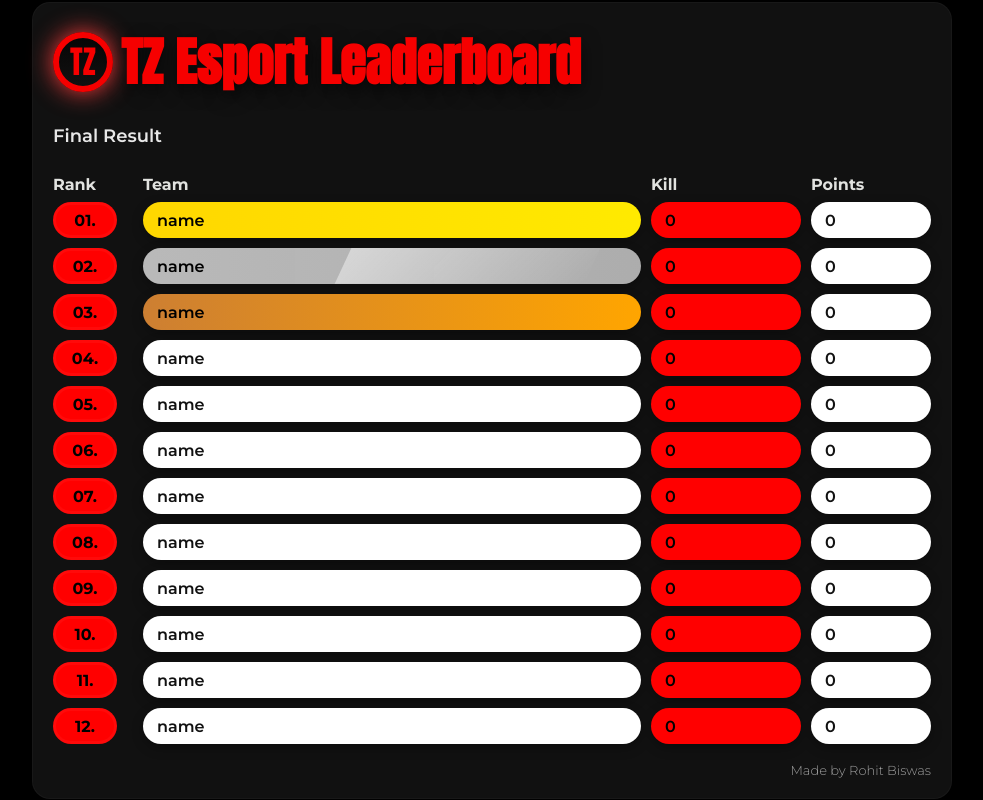
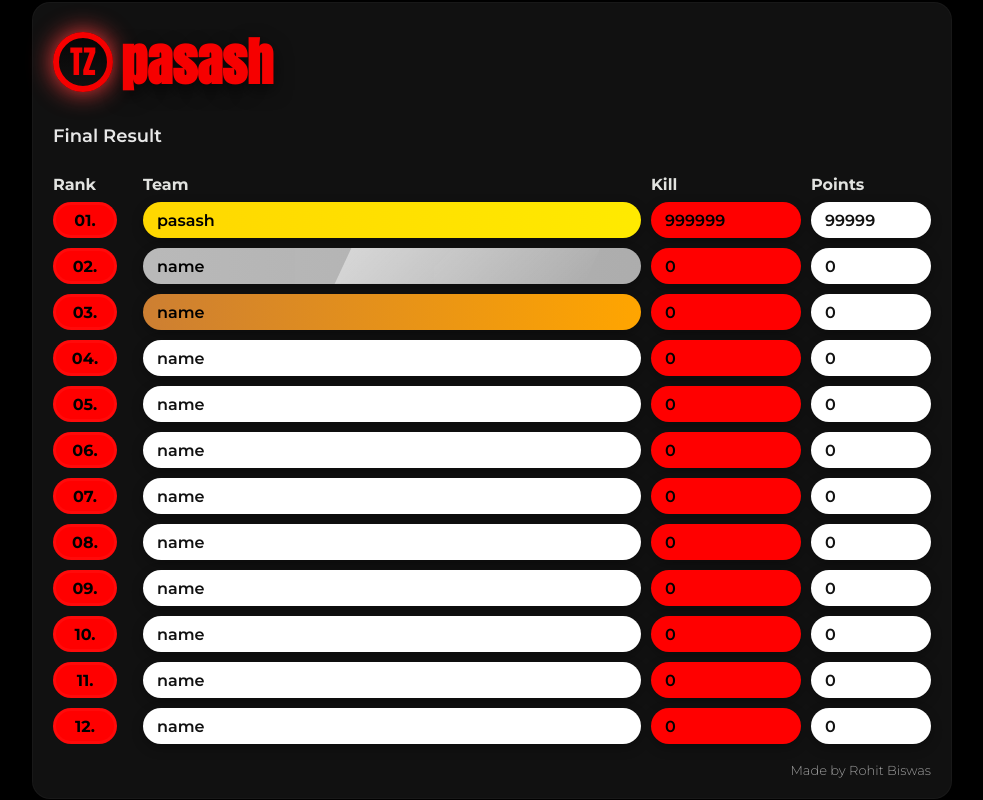
Before and after one commit to rohit08050101/leaderboard, a plain HTML site: page index.html in a window 1280 px wide. Shown: the whole page, without its empty margins (148-1131 px from the left). Drawn offline with Linux system fonts and the light colour scheme.

Commit message:
Update index.html

```diff
--- a/index.html
+++ b/index.html
@@ -179,7 +179,7 @@ footer{
 <div class="wrap">
   <header>
     <div class="badge">TZ</div>
-    <h1>TZ Esport Leaderboard</h1>
+    <h1>pasash</h1>
   </header>
   <div class="sub">Final Result</div>
   <div class="table">
@@ -194,7 +194,7 @@ footer{
 <script>
 const container = document.getElementById("rows");
 let teams = [
-  {name:"name", kill:0, points:0},
+  {name:"pasash", kill:999999, points:99999},
   {name:"name", kill:0, points:0},
   {name:"name", kill:0, points:0},
   {name:"name", kill:0, points:0},
```
